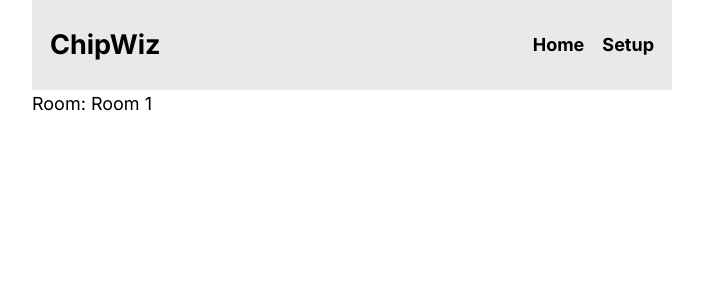
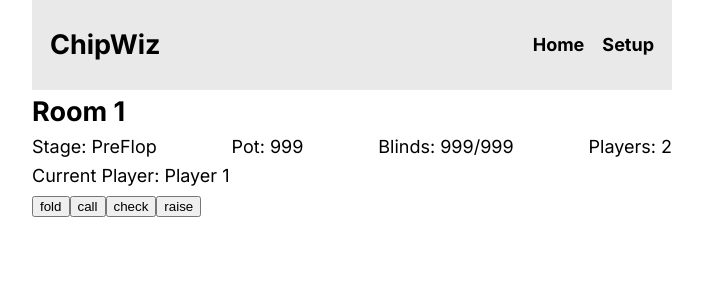
Before and after one commit to francescoiacono/chipwiz, a Next.js app: page /game/1 in a window 1280 px wide. Shown: the top 300 px of the page, without its empty margins (288-991 px from the left). Built offline with nearby package versions, Linux system fonts and the light colour scheme.

Commit message:
Fixed bug with Stage enum in data object

```diff
--- a/src/components/pages/game/game.tsx
+++ b/src/components/pages/game/game.tsx
@@ -3,10 +3,14 @@
 import useSWR from 'swr';
 import roomService from '@/services/rooms/roomService';
 import { useParams } from 'next/navigation';
-import { useEffect } from 'react';
+import { useEffect, useState } from 'react';
+import { Game } from '@/data/types/types';
+import GameInfo from './subcomponents/gameInfo/gameInfo';
 
 const Game = () => {
   const { slug } = useParams();
+  const [game, setGame] = useState<Game | null>(null);
+
   const {
     data: roomData,
     error,
@@ -15,7 +19,7 @@ const Game = () => {
 
   useEffect(() => {
     if (roomData) {
-      console.log(roomData);
+      setGame(roomData.game);
     }
   }, [roomData]);
 
@@ -23,7 +27,25 @@ const Game = () => {
     <>
       {isLoading && <p>Loading...</p>}
       {error && <p>Error: {error}</p>}
-      {roomData && <p>Room: {roomData.name}</p>}
+      {roomData && (
+        <section>
+          <h1>{roomData.name}</h1>
+          <GameInfo
+            pot={game?.pot}
+            stage={game?.stage}
+            bigBlind={game?.bigBlind}
+            smallBlind={game?.smallBlind}
+            numberOfPlayers={game?.players.length}
+          />
+          <div>Current Player: {game?.players[game.turn].name}</div>
+          <div>
+            <button>fold</button>
+            <button>call</button>
+            <button>check</button>
+            <button>raise</button>
+          </div>
+        </section>
+      )}
     </>
   );
 };
--- /dev/null
+++ b/src/components/pages/game/subcomponents/gameInfo/gameInfo.module.css
@@ -0,0 +1,6 @@
+.gameInfo {
+  display: flex;
+  align-items: center;
+  justify-content: space-between;
+  gap: 1rem;
+}
--- /dev/null
+++ b/src/components/pages/game/subcomponents/gameInfo/gameInfo.tsx
@@ -0,0 +1,32 @@
+import { Stage } from '@/data/types/types';
+
+import styles from './gameInfo.module.css';
+
+interface GameInfoProps {
+  stage: Stage | undefined;
+  pot: number | undefined;
+  smallBlind: number | undefined;
+  bigBlind: number | undefined;
+  numberOfPlayers: number | undefined;
+}
+
+const GameInfo = ({
+  stage,
+  pot,
+  smallBlind,
+  bigBlind,
+  numberOfPlayers,
+}: GameInfoProps) => {
+  return (
+    <section className={styles.gameInfo}>
+      <label>Stage: {stage}</label>
+      <label>Pot: {pot}</label>
+      <label>
+        Blinds: {smallBlind}/{bigBlind}
+      </label>
+      <label>Players: {numberOfPlayers}</label>
+    </section>
+  );
+};
+
+export default GameInfo;
--- a/src/data/controls/rooms/addRoom/addRoom.ts
+++ b/src/data/controls/rooms/addRoom/addRoom.ts
@@ -1,12 +1,12 @@
 import data from '@/data/data';
-import { Player, Room } from '@/data/types/types';
+import { Player, Room, Stage } from '@/data/types/types';
 
 const addRoom = (name: string, players: Player[]): Room => {
   const room: Room = {
     id: Math.random().toString(36).substring(2, 9),
     name,
     game: {
-      stage: 0,
+      stage: Stage.PreFlop,
       pot: 0,
       players: players,
       dealer: 0,
--- a/src/data/data.ts
+++ b/src/data/data.ts
@@ -1,4 +1,4 @@
-import { Room, Player } from './types/types';
+import { Room, Player, Stage } from './types/types';
 
 const data = {
   rooms: [
@@ -6,8 +6,8 @@ const data = {
       id: '1',
       name: 'Room 1',
       game: {
-        stage: 0,
-        pot: 0,
+        stage: Stage.PreFlop,
+        pot: 999,
         players: [
           {
             id: '1',
@@ -37,8 +37,8 @@ const data = {
           },
         ],
         dealer: 0,
-        smallBlind: 0,
-        bigBlind: 0,
+        smallBlind: 999,
+        bigBlind: 999,
         bet: 0,
         raise: 0,
         call: 0,
--- a/src/data/types/types.ts
+++ b/src/data/types/types.ts
@@ -32,9 +32,9 @@ export interface Game {
 }
 
 export enum Stage {
-  PreFlop,
-  Flop,
-  Turn,
-  River,
-  Showdown,
+  PreFlop = 'PreFlop',
+  Flop = 'Flop',
+  Turn = 'Turn',
+  River = 'River',
+  Showdown = 'Showdown',
 }
```
Also changed, not shown: src/components/pages/game/game.module.css (added).
